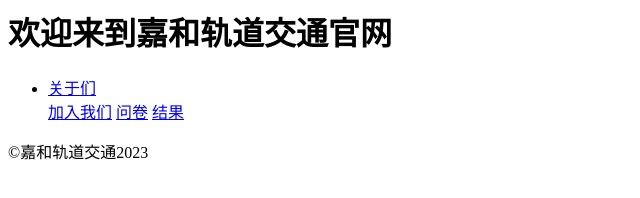
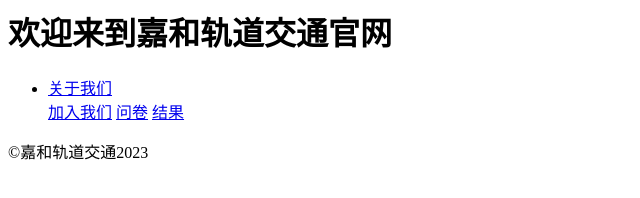
Before and after one commit to Jeffrey0002/jiahe-rail-transit.com, a plain HTML site: page index.html in a window 1280 px wide. Shown: the full height of the page, 0-640 px from the left. Drawn offline with Linux system fonts and the light colour scheme.

Commit message:
Update index.html

```diff
--- a/index.html
+++ b/index.html
@@ -5,7 +5,7 @@
     <h1>欢迎来到嘉和轨道交通官网</h1>
     <nav>
       <ul>
-        <li><a href="gy.html">关于们</a></li>
+        <li><a href="gy.html">关于我们</a></li>
         <a href="jl.html">加入我们</a>
         <a href="https://wj.qq.com/s2/11840289/a454/">问卷</a>
         <a href="114.html">结果</a>
```
